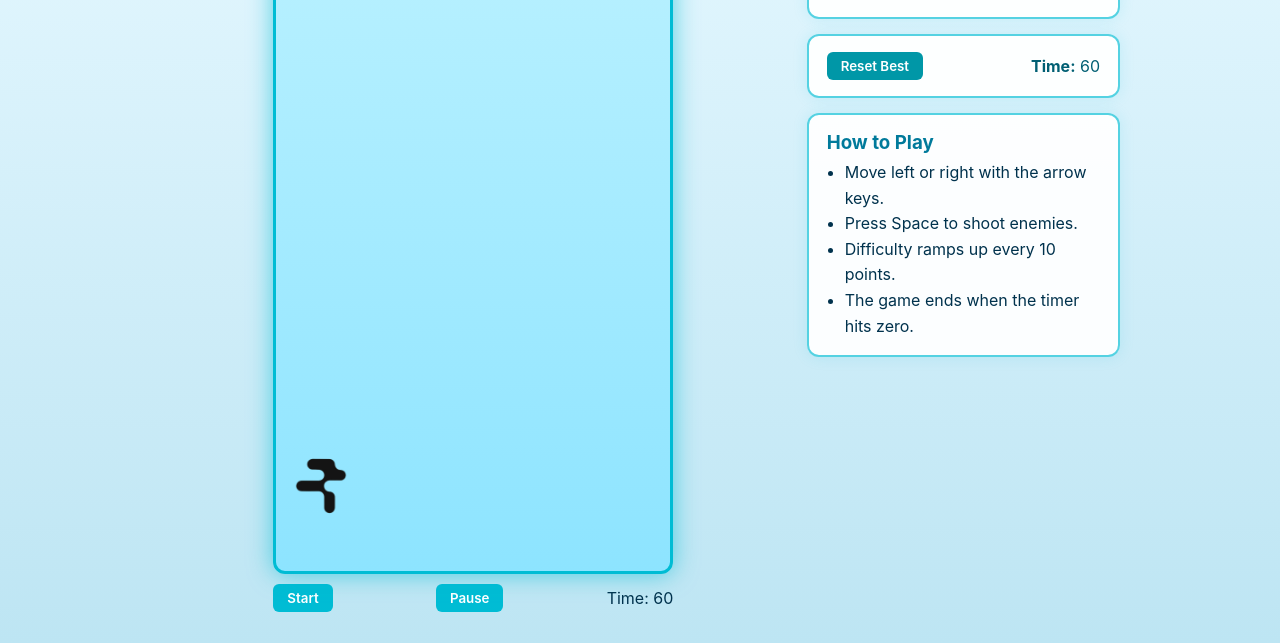
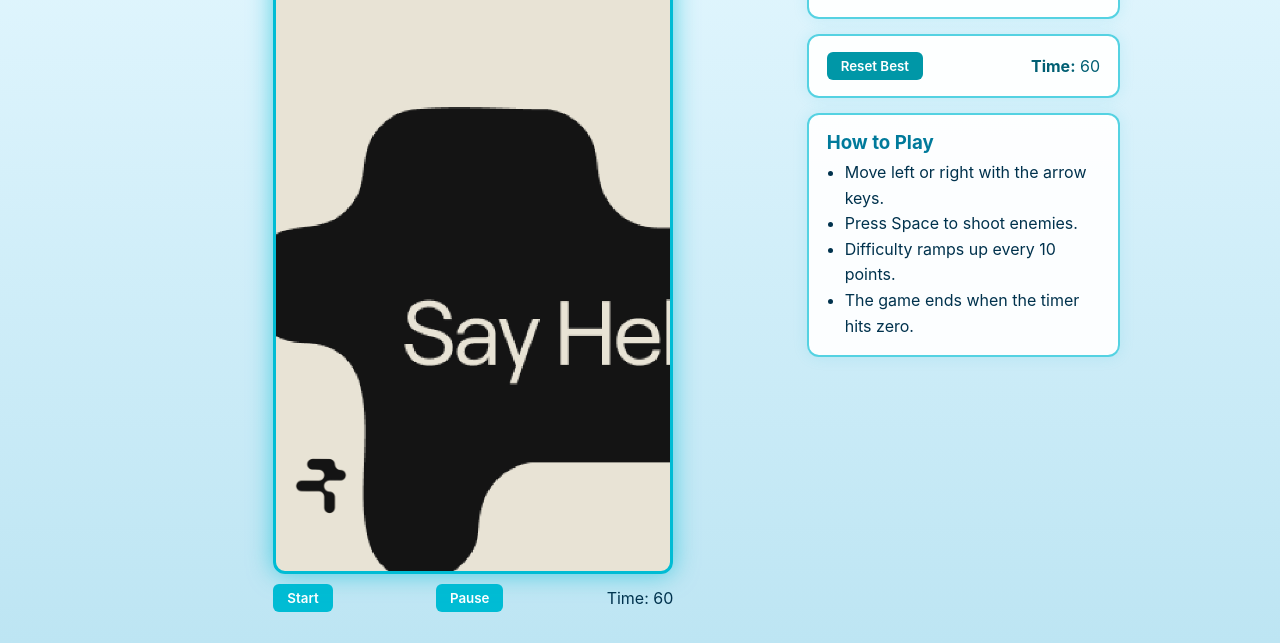
Before and after one commit to piwupi/Rialo, a plain HTML site: page index.html in a window 1280 px wide. Shown: the part 157-800 px from the top of the page. Drawn offline with Linux system fonts and the light colour scheme.

Commit message:
Update style.css

```diff
--- a/style.css
+++ b/style.css
@@ -11,9 +11,24 @@ body{
 
 .game-area{flex:2;display:flex;flex-direction:column;align-items:center}
 #gameArea{
-  position:relative;width:400px;height:700px;
-  background:linear-gradient(180deg,#bdf2ff,#8de4ff);
-  border:3px solid #00bcd4;border-radius:12px;overflow:hidden;box-shadow:0 0 25px #00bcd4a0
+  position:relative;
+  width:400px;
+  height:700px;
+  background:url('Background.png') center/cover no-repeat; /* pakai gambar background */
+  border:3px solid #00bcd4;
+  border-radius:12px;
+  overflow:hidden;
+  box-shadow:0 0 25px #00bcd4a0;
+}
+
+/* Enemy 1 & 2 pakai background image */
+.enemy{
+  position:absolute;
+  width:50px;
+  height:50px;
+  background-size:contain;
+  background-repeat:no-repeat;
+  background-position:center;
 }
 
 #player{
```
